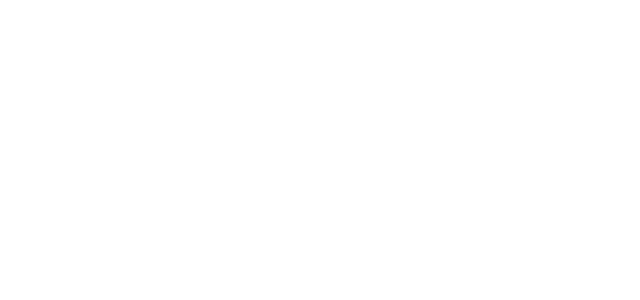
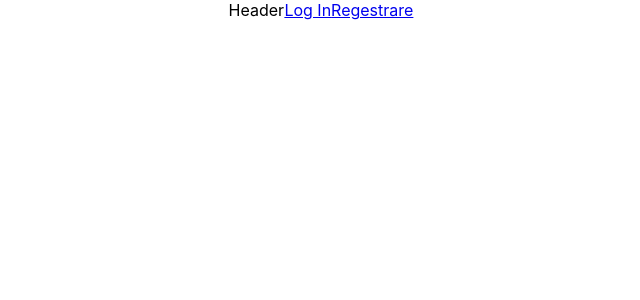
Before and after one commit to james-demiraiakian/registration-half-baked-react, a React (Create React App) app: page / in a window 1280 px wide. Shown: the top 300 px of the page, without its empty margins (319-959 px from the left). Built offline with nearby package versions, Linux system fonts and the light colour scheme.

Commit message:
I don't think I'm getting a whole lot done today

```diff
--- a/src/App.js
+++ b/src/App.js
@@ -1,8 +1,22 @@
-import logo from './logo.svg';
+import { BrowserRouter, Route, Switch } from 'react-router-dom';
 import './App.css';
+import SignIn from './containers/SignIn/SignIn';
+import Authenticate from './presentation/Authenticate/Authenticate';
+import Header from './presentation/Header/Header';
 
 function App() {
-  return <div className="App"></div>;
+  return (
+    <div className="App">
+      <BrowserRouter>
+        <Header />
+        <Switch>
+          <Route path="/" component={Authenticate}>
+            <SignIn />
+          </Route>
+        </Switch>
+      </BrowserRouter>
+    </div>
+  );
 }
 
 export default App;
--- a/src/presentation/Authenticate/Authenticate.js
+++ b/src/presentation/Authenticate/Authenticate.js
@@ -1,5 +1,20 @@
 import React from 'react';
 
-export default function Authenticate() {
-  return <div></div>;
+export default function Authenticate({ email, setEmail, password, setPassword, handleSubmit }) {
+  return (
+    <form className="form" onSubmit={handleSubmit}>
+      <div className="email">
+        <label>Email:</label>
+        <input type="email" value={email} onChange={(e) => setEmail(e.target.value)}></input>
+      </div>
+      <div className="password">
+        <label>Password</label>
+        <input
+          type="password"
+          value={password}
+          onChange={(e) => setPassword(e.target.value)}
+        ></input>
+      </div>
+    </form>
+  );
 }
--- a/src/presentation/Header/Header.js
+++ b/src/presentation/Header/Header.js
@@ -1,5 +1,12 @@
 import React from 'react';
+import { Link } from 'react-router-dom';
 
 export default function Header() {
-  return <div></div>;
+  return (
+    <div>
+      Header
+      <Link to="/">Log In</Link>
+      <Link to="/">Regestrare</Link>
+    </div>
+  );
 }
```
